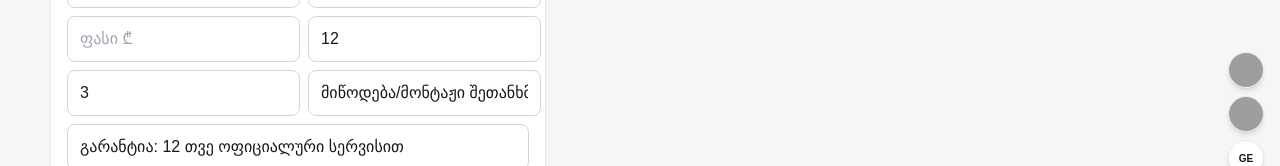
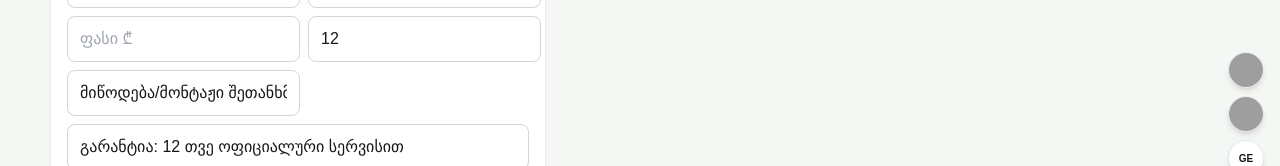
Before and after one commit to shsepishvili-cmd/medicalline.ge, a Next.js app: page /admin/offers in a window 1280 px wide. Shown: the part 528-694 px from the top of the page. Built offline with nearby package versions, Linux system fonts and the light colour scheme; no server answers; the database is empty; grey boxes are pictures that could not be loaded.

Commit message:
Remove obsolete creation-time expiry control from offer form

```diff
--- a/app/admin/offers/page.tsx
+++ b/app/admin/offers/page.tsx
@@ -63,7 +63,6 @@ export default function AdminOffersPage() {
   const [clientPhone, setClientPhone] = useState('')
   const [priceGel, setPriceGel] = useState('')
   const [installmentMonths, setInstallmentMonths] = useState('12')
-  const [expiresInDays, setExpiresInDays] = useState('3')
   const [warrantyNote, setWarrantyNote] = useState('გარანტია: 12 თვე ოფიციალური სერვისით')
   const [deliveryNote, setDeliveryNote] = useState('მიწოდება/მონტაჟი შეთანხმებით')
   const [customNote, setCustomNote] = useState('')
@@ -372,7 +371,6 @@ export default function AdminOffersPage() {
               <input value={clientPhone} onChange={(event) => setClientPhone(event.target.value)} placeholder="ტელეფონი" style={{ padding: '10px 12px', borderRadius: 8, border: '1px solid #d0d5dd' }} />
               <input type="number" value={priceGel} onChange={(event) => setPriceGel(event.target.value)} placeholder="ფასი ₾" style={{ padding: '10px 12px', borderRadius: 8, border: '1px solid #d0d5dd' }} />
               <input type="number" value={installmentMonths} onChange={(event) => setInstallmentMonths(event.target.value)} placeholder="თვე" style={{ padding: '10px 12px', borderRadius: 8, border: '1px solid #d0d5dd' }} />
-              <input type="number" value={expiresInDays} onChange={(event) => setExpiresInDays(event.target.value)} placeholder="ვადა დღეებში (მაქს. 3)" min="1" max="3" style={{ padding: '10px 12px', borderRadius: 8, border: '1px solid #d0d5dd' }} />
               <input value={deliveryNote} onChange={(event) => setDeliveryNote(event.target.value)} placeholder="მიწოდება" style={{ padding: '10px 12px', borderRadius: 8, border: '1px solid #d0d5dd' }} />
             </div>
             <input value={warrantyNote} onChange={(event) => setWarrantyNote(event.target.value)} placeholder="გარანტია" style={{ width: '100%', boxSizing: 'border-box', padding: '10px 12px', borderRadius: 8, border: '1px solid #d0d5dd', marginTop: 8 }} />
```
